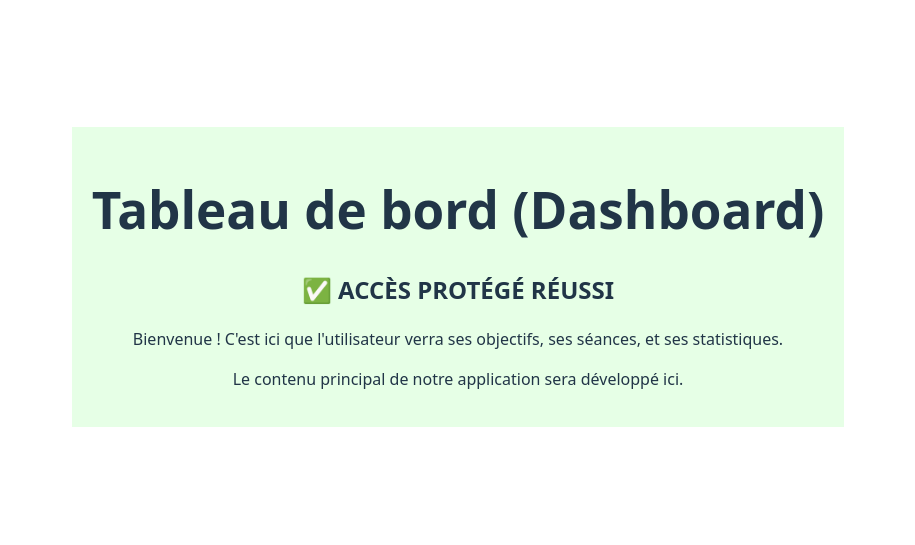
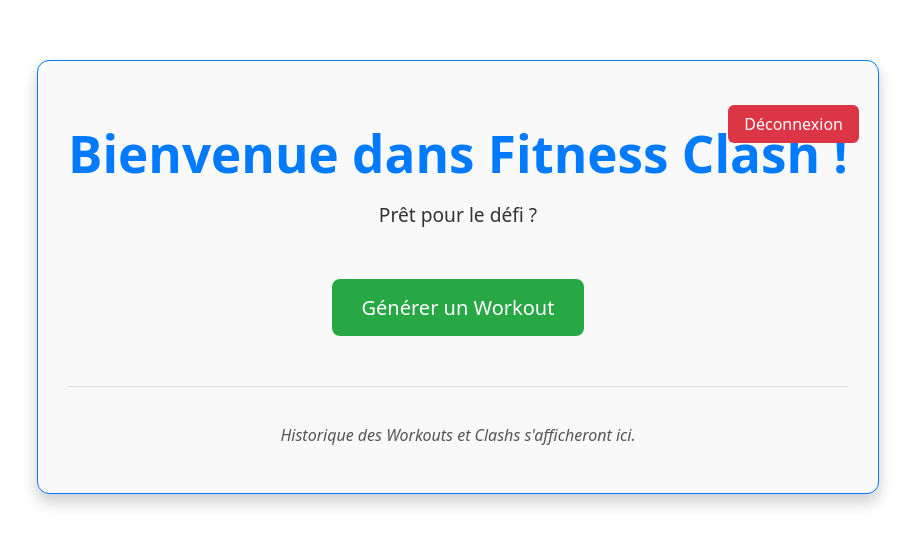
Before and after one commit to Trice97/Fitness-clash, a React app in the folder frontend/: page /dashboard in a window 1280 px wide. Shown: the part 123-668 px from the top of the page, without its empty margins (182-1097 px from the left). Built offline with nearby package versions, Linux system fonts and the light colour scheme; sample sign-in values are in the browser's storage; the HTML template or start-up script is replaced by a standard one.

Commit message:
Add button generate workout

```diff
--- a/frontend/src/pages/Dashboard.tsx
+++ b/frontend/src/pages/Dashboard.tsx
@@ -1,14 +1,102 @@
 import React from 'react';
+import { useAuth } from '../context/AuthContext';
+import { useNavigate } from 'react-router-dom';
 
+// Composant temporaire pour le bouton de génération
+const WorkoutAction: React.FC = () => {
+    const buttonStyle: React.CSSProperties = {
+        padding: '15px 30px',
+        backgroundColor: '#28a745', // Vert pour l'action principale
+        color: 'white',
+        border: 'none',
+        borderRadius: '8px',
+        fontSize: '20px',
+        cursor: 'pointer',
+        marginTop: '30px',
+        transition: 'background-color 0.3s'
+    };
+
+    const handleClick = () => {
+        alert("Action : Demander au Back-End de générer un Workout ! (Simulé)");
+        // TODO: Prochaine étape : appel à POST /workouts/generate
+    };
+
+    return (
+        <button
+            onClick={handleClick}
+            style={buttonStyle}
+            onMouseOver={(e) => (e.currentTarget.style.backgroundColor = '#218838')}
+            onMouseOut={(e) => (e.currentTarget.style.backgroundColor = '#28a745')}
+        >
+            Générer un Workout
+        </button>
+    );
+};
+
+// Composant principal du Dashboard
 const Dashboard = () => {
-  return (
-    <div style={{ padding: '20px', textAlign: 'center', backgroundColor: '#e6ffe6' }}>
-      <h1>Tableau de bord (Dashboard)</h1>
-      <h2>✅ ACCÈS PROTÉGÉ RÉUSSI</h2>
-      <p>Bienvenue ! C'est ici que l'utilisateur verra ses objectifs, ses séances, et ses statistiques.</p>
-      <p>Le contenu principal de notre application sera développé ici.</p>
-    </div>
-  );
+    const { logout } = useAuth();
+    const navigate = useNavigate();
+
+    const handleLogout = () => {
+        logout();
+        navigate('/login');
+    };
+
+    const containerStyle: React.CSSProperties = {
+        maxWidth: '800px',
+        margin: '50px auto',
+        padding: '30px',
+        border: '1px solid #007BFF',
+        borderRadius: '12px',
+        boxShadow: '0 8px 16px rgba(0,0,0,0.2)',
+        backgroundColor: '#f9f9f9',
+        textAlign: 'center'
+    };
+
+    const logoutButtonStyle: React.CSSProperties = {
+        padding: '8px 16px',
+        backgroundColor: '#dc3545',
+        color: 'white',
+        border: 'none',
+        borderRadius: '6px',
+        fontSize: '16px',
+        cursor: 'pointer',
+        marginTop: '25px',
+        position: 'absolute',
+        top: '20px',
+        right: '20px',
+        transition: 'background-color 0.3s'
+    };
+
+    return (
+        <div style={{ position: 'relative' }}>
+            <button
+                onClick={handleLogout}
+                style={logoutButtonStyle}
+                onMouseOver={(e) => (e.currentTarget.style.backgroundColor = '#c82333')}
+                onMouseOut={(e) => (e.currentTarget.style.backgroundColor = '#dc3545')}
+            >
+                Déconnexion
+            </button>
+
+            <div style={containerStyle}>
+                <h1 style={{ color: '#007BFF', marginBottom: '10px' }}>Bienvenue dans Fitness Clash !</h1>
+                <p style={{ fontSize: '1.2em', color: '#333' }}>
+                    Prêt pour le défi ?
+                </p>
+
+                <WorkoutAction />
+
+                <div style={{ marginTop: '50px', borderTop: '1px solid #ddd', paddingTop: '20px' }}>
+                    {/* Placeholder pour le composant d'historique ou le Workout en cours */}
+                    <p style={{ fontStyle: 'italic', color: '#555' }}>
+                        Historique des Workouts et Clashs s'afficheront ici.
+                    </p>
+                </div>
+            </div>
+        </div>
+    );
 };
 
 export default Dashboard;
```
